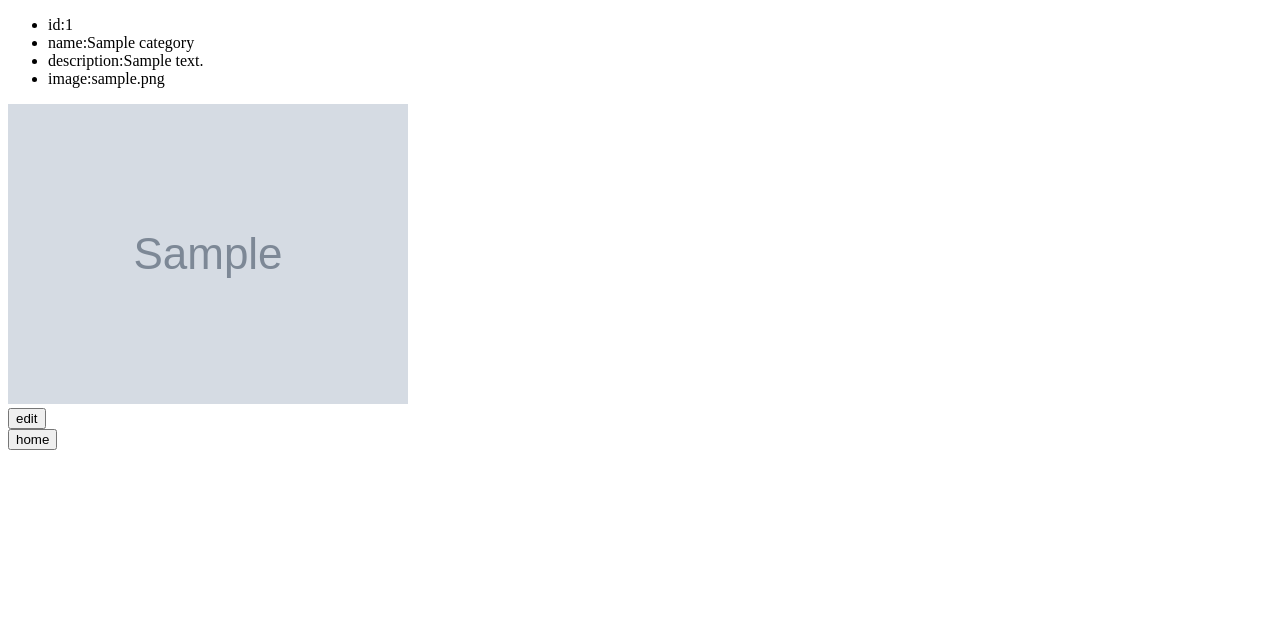
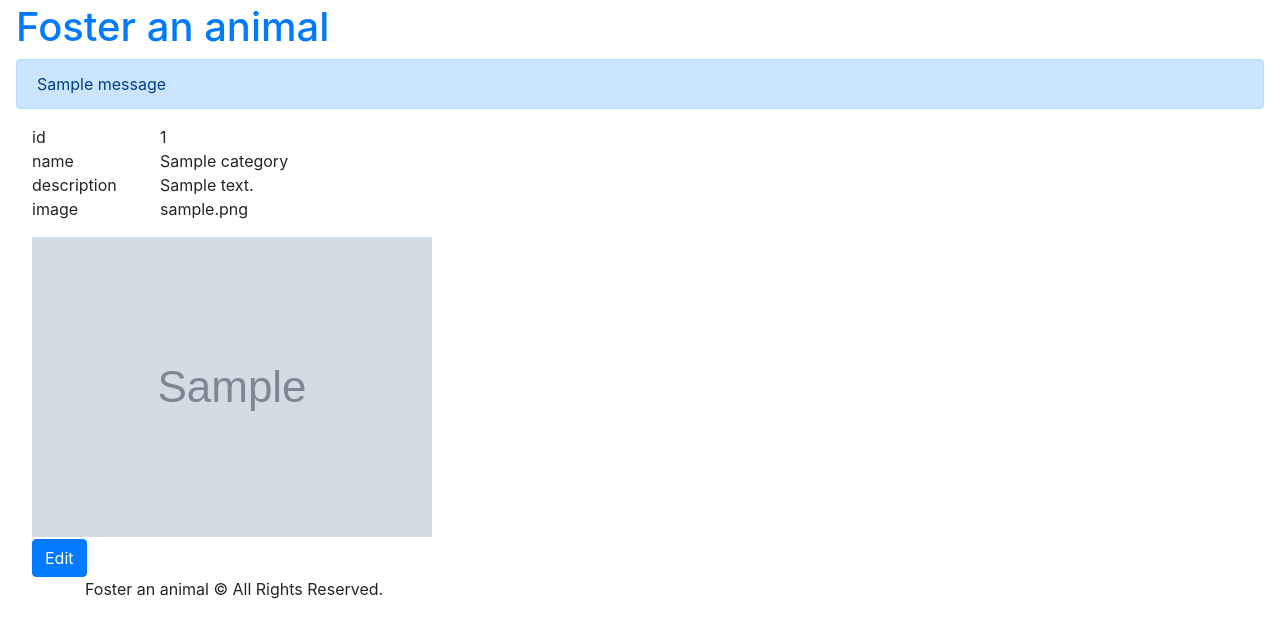
Before and after one commit to dai175/foster, a Flask app: page /category/1 in a window 1280 px wide. Shown: the top 638 px of the page. Run offline with Flask 2, Linux system fonts and the light colour scheme; tables that the repository leaves empty hold one stand-in row (values such as "Sample post"); grey boxes marked "Sample" are stand-in pictures; one stand-in notice (Sample message) is shown; some libraries are stand-ins or nearby versions.

Commit message:
Add layout.html

```diff
--- a/app.py
+++ b/app.py
@@ -7,6 +7,8 @@ from flask_migrate import Migrate
 from flask_cors import CORS
 
 # create and configure the app
+from sqlalchemy import exc
+
 import consts
 from forms import CategoryForm
 from models import db, Category
@@ -68,10 +70,11 @@ def create_app(test_config=None):
             db.session.commit()
 
             file = request.files['image']
-            filename = upload_image(file, category.id)
-            category.image = filename
-            db.session.commit()
-        except:
+            if file:
+                filename = upload_image(file, category.id)
+                category.image = filename
+                db.session.commit()
+        except exc.SQLAlchemyError:
             error = True
             db.session.rollback()
         finally:
@@ -117,7 +120,8 @@ def create_app(test_config=None):
             if file:
                 filename = upload_image(file, category_id)
                 category.image = filename
-        except:
+                db.session.commit()
+        except exc.SQLAlchemyError:
             error = True
             db.session.rollback()
         finally:
--- a/forms.py
+++ b/forms.py
@@ -1,7 +1,7 @@
 from flask_wtf import FlaskForm
 from flask_wtf.file import FileField, FileRequired, FileAllowed
 from wtforms import Form, BooleanField, StringField, PasswordField, \
-    validators
+    validators, TextAreaField
 from wtforms.validators import DataRequired
 
 
--- /dev/null
+++ b/static/style.css
@@ -0,0 +1,35 @@
+body {
+    margin-top: 0.2rem;
+    margin-left: 1rem;
+    margin-right: 1rem;
+}
+
+button, input {
+    margin-top: 0.1rem;
+}
+
+ul {
+    list-style: none;
+    padding-left: 0;
+}
+
+a:hover {
+    text-decoration: none;
+}
+
+label {
+    width: 6rem;
+}
+
+span.list-heading {
+    float: left;
+}
+
+span.list-value {
+    display: block;
+    margin-left: 8rem;
+}
+
+#main {
+    margin-left: 1rem;
+}
--- a/templates/category.html
+++ b/templates/category.html
@@ -1,24 +1,27 @@
-<!DOCTYPE html>
-<html lang="en">
-<head>
-    <meta charset="UTF-8">
-    <title>Foster an animal | Category</title>
-</head>
-<body>
+{% extends "layout.html" %}
+{% block body %}
     <ul>
-        <li>id:{{ category.id }}</li>
-        <li>name:{{ category.name }}</li>
-        <li>description:{{ category.description }}</li>
-        <li>image:{{ category.image }}</li>
+        <li>
+            <span class="list-heading">id</span>
+            <span class="list-value">{{ category.id }}</span>
+        </li>
+        <li>
+            <span class="list-heading">name</span>
+            <span class="list-value">{{ category.name }}</span>
+        </li>
+        <li>
+            <span class="list-heading">description</span>
+            <span class="list-value">{% if category.description %}{{ category.description }}{% else %}None{% endif %}</span>
+        </li>
+        <li>
+            <span class="list-heading">image</span>
+            <span class="list-value">{% if category.image %}{{ category.image }}{% else %}None{% endif %}</span>
+        </li>
     </ul>
     <div>
-        <img src="/static/images/{{ category.image }}">
+        {% if category.image %}<img src="/static/images/{{ category.image }}">{% endif %}
     </div>
     <div>
-        <a href="/category/{{ category.id }}/edit"><button>edit</button></a>
+        <a href="/category/{{ category.id }}/edit"><button class="btn btn-primary">Edit</button></a>
     </div>
-    <div>
-        <a href="/"><button>home</button></a>
-    </div>
-</body>
-</html>
+{% endblock %}
--- /dev/null
+++ b/templates/layout.html
@@ -0,0 +1,33 @@
+<!doctype html>
+<head>
+    <title>Foster an animal</title>
+    <link rel="stylesheet" href="https://stackpath.bootstrapcdn.com/bootstrap/4.4.1/css/bootstrap.min.css" integrity="sha384-Vkoo8x4CGsO3+Hhxv8T/Q5PaXtkKtu6ug5TOeNV6gBiFeWPGFN9MuhOf23Q9Ifjh" crossorigin="anonymous">
+    <link rel="stylesheet" type="text/css" href="{{ url_for('static', filename='style.css') }}">
+</head>
+<body>
+    <div class=page>
+        <a href="/"><h1>Foster an animal</h1></a>
+    {#  <div class=metanav>#}
+    {#  {% if not session.logged_in %}#}
+    {#    <a href="{{ url_for('login') }}">log in</a>#}
+    {#  {% else %}#}
+    {#    <a href="{{ url_for('logout') }}">log out</a>#}
+    {#  {% endif %}#}
+    {#  </div>#}
+        {% for message in get_flashed_messages() %}
+            <div class="alert alert-primary" role="alert">{{ message }}</div>
+        {% endfor %}
+        <div id="main">
+            {% block body %}{% endblock %}
+        </div>
+        <div id="footer">
+            <div class="container">
+                <p>Foster an animal &copy; All Rights Reserved.</p>
+                {% block footer %}{% endblock %}
+            </div>
+        </div>
+    </div>
+    <script src="https://code.jquery.com/jquery-3.4.1.slim.min.js" integrity="sha384-J6qa4849blE2+poT4WnyKhv5vZF5SrPo0iEjwBvKU7imGFAV0wwj1yYfoRSJoZ+n" crossorigin="anonymous"></script>
+    <script src="https://cdn.jsdelivr.net/npm/popper.js@1.16.0/dist/umd/popper.min.js" integrity="sha384-Q6E9RHvbIyZFJoft+2mJbHaEWldlvI9IOYy5n3zV9zzTtmI3UksdQRVvoxMfooAo" crossorigin="anonymous"></script>
+    <script src="https://stackpath.bootstrapcdn.com/bootstrap/4.4.1/js/bootstrap.min.js" integrity="sha384-wfSDF2E50Y2D1uUdj0O3uMBJnjuUD4Ih7YwaYd1iqfktj0Uod8GCExl3Og8ifwB6" crossorigin="anonymous"></script>
+</body>
```
Also changed, not shown: templates/categories.html (+4 -22 lines), templates/edit_category.html (+4 -13 lines), templates/index.html (+5 -12 lines), templates/new_category.html (+12 -28 lines).
